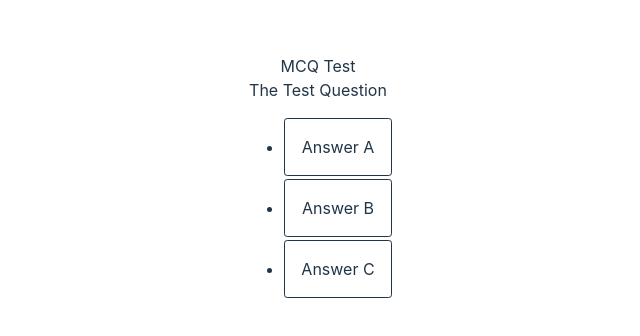
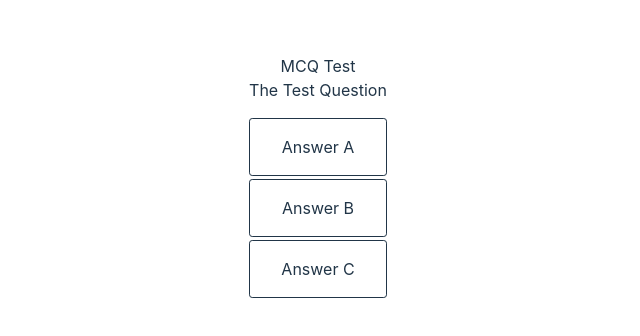
Before and after one commit to UQ-eLIPSE/crucible-components, a Vue app: page / in a window 1280 px wide. Shown: the part 216-552 px from the top of the page, without its empty margins (322-962 px from the left). Built offline with nearby package versions, Linux system fonts and the light colour scheme.

Commit message:
Added SelectedOption Ref, changed styling, added tests

```diff
--- a/src/components/MCQ.vue
+++ b/src/components/MCQ.vue
@@ -1,11 +1,13 @@
 <template>
   <div>MCQ Test</div>
   <div class="mcq-title">{{ title }}</div>
-  <ul>
+  <ul class="mcq-list">
     <li
       v-for="[key, value] in Object.entries(options)"
       :key="key"
       class="mcq-option"
+      :class="{ selected: selectedOption === key }"
+      @click="selectedOption = key"
     >
       {{ value.text }}
     </li>
@@ -13,6 +15,8 @@
 </template>
 
 <script setup lang="ts">
+import { ref } from "vue";
 import type { MCQProps } from "@type/MCQ.d.ts";
 const { title, options } = defineProps<MCQProps>();
+const selectedOption = ref(null);
 </script>
--- a/src/style.css
+++ b/src/style.css
@@ -2,10 +2,7 @@
   font-family: Inter, system-ui, Avenir, Helvetica, Arial, sans-serif;
   line-height: 1.5;
   font-weight: 400;
-
-  color-scheme: light dark;
-  color: rgba(255, 255, 255, 0.87);
-  background-color: #242424;
+  background-color: #ffffff;
 
   font-synthesis: none;
   text-rendering: optimizeLegibility;
@@ -78,6 +75,11 @@ button:focus-visible {
   }
 }
 
+.mcq-list {
+  list-style: none;
+  padding: 0;
+}
+
 .mcq-option {
   cursor: pointer;
   margin: 0.2rem 0 0.2rem;
@@ -88,3 +90,11 @@ button:focus-visible {
   -webkit-transition: background-color 0.3s;
   transition: background-color 0.3s;
 }
+.mcq-option:hover {
+  background-color: #666;
+}
+
+.selected {
+  background-color: #666;
+  color: #ffffff;
+}
```
Also changed, not shown: 1 other file (tests, documents, lock files or other folders).
